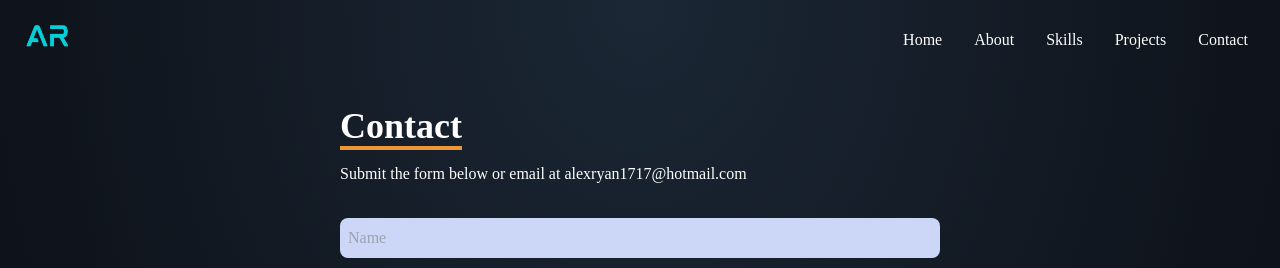
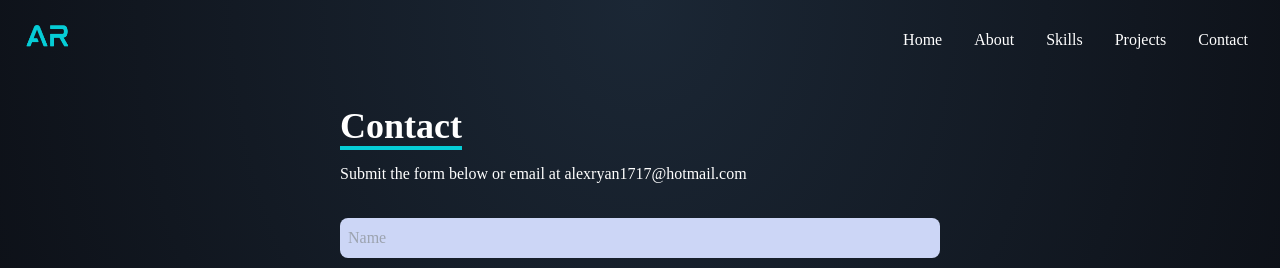
Before and after one commit to alexryan15/alexryan.pro, a React (Create React App) app: page /contact in a window 1280 px wide. Shown: the top 268 px of the page. Built offline with nearby package versions, Linux system fonts and the light colour scheme.

Commit message:
updated site accent color

```diff
--- a/src/App.js
+++ b/src/App.js
@@ -5,6 +5,8 @@ import Skills from "./components/Skills";
 import Contact from "./components/Contact";
 import Projects from "./components/Projects";
 import { Routes, Route } from "react-router-dom";
+
+// MASTER ACCENT COLOR = #06cdd6
 
 function App() {
   return (
--- a/src/components/About.jsx
+++ b/src/components/About.jsx
@@ -1,5 +1,4 @@
 import React from "react";
-import Self from "../assets/self_image.png";
 
 const About = () => {
   return (
@@ -7,12 +6,12 @@ const About = () => {
       <div className="flex flex-col justify-center w-full h-full items-center caret-transparent">
         <div className="max-w-[1000px] w-full gap-8">
           <div className="pb-8 pl-4">
-            <p className="text-4xl font-bold inline border-b-4 border-[#ed9637]">
+            <p className="text-4xl font-bold inline border-b-4 border-[#06cdd6]">
               About
             </p>
           </div>
         </div>
-        <div className="max-w-[1000px] w-full grid sm:grid-cols-2 gap-8 px-4 ">
+        <div className="max-w-[1000px] w-full gap-8 px-4 ">
           <div>
             Hi, I'm Alex. I am a current junior at Penn State University
             studying Computer Science. I am also the Treasurer for the Men's
@@ -25,15 +24,6 @@ const About = () => {
             home and experience the city lifestyle. Upon receiving my degree, I
             plan to pursue a full-time career as a Software Engineer.
           </div>
-          <div>
-            <img
-              src={Self}
-              alt="Alex"
-              width="260px"
-              height="260px"
-              className="border-2 border-[#ed9637] rounded-lg"
-            />
-          </div>
         </div>
       </div>
     </div>
--- a/src/components/Contact.jsx
+++ b/src/components/Contact.jsx
@@ -1,20 +1,51 @@
-import React from 'react'
+import React from "react";
 
 const Contact = () => {
   return (
-    <div name="contact" className='w-full h-screen flex justify-center items-center p-4'>
-        <form method='POST' action="https://getform.io/f/95df4ea5-fe4b-4ef1-b0b5-d905a47bdce3" className='flex flex-col max-w-[600px] w-full'>
-            <div className='pb-8'>
-                <p className='text-4xl font-bold inline border-b-4 border-[#ed9637] text-white caret-transparent'>Contact</p>
-                <p className='text-white pt-4 caret-transparent'>Submit the form below or email at alexryan1717@hotmail.com</p>
-            </div>
-            <input className='p-2 bg-[#ccd6f6] text-black rounded-lg' type="text" placeholder='Name' name='name' required />
-            <input className='my-4 p-2 bg-[#ccd6f6] text-black rounded-lg' type="email" placeholder='Email' name='email' required />
-            <textarea className='bg-[#ccd6f6] p-2 text-black rounded-lg' name="message" rows="10" placeholder='Message' required ></textarea>
-            <button className='text-white border-2 hover:bg-[#ed9637] hover:border-[#ed9637] px-4 py-2 my-8 mx-auto flex items-center rounded-lg'>Send Message</button>
-        </form>
+    <div
+      name="contact"
+      className="w-full h-screen flex justify-center items-center p-4"
+    >
+      <form
+        method="POST"
+        action="https://getform.io/f/95df4ea5-fe4b-4ef1-b0b5-d905a47bdce3"
+        className="flex flex-col max-w-[600px] w-full"
+      >
+        <div className="pb-8">
+          <p className="text-4xl font-bold inline border-b-4 border-[#06cdd6] text-white caret-transparent">
+            Contact
+          </p>
+          <p className="text-white pt-4 caret-transparent">
+            Submit the form below or email at alexryan1717@hotmail.com
+          </p>
+        </div>
+        <input
+          className="p-2 bg-[#ccd6f6] text-black rounded-lg"
+          type="text"
+          placeholder="Name"
+          name="name"
+          required
+        />
+        <input
+          className="my-4 p-2 bg-[#ccd6f6] text-black rounded-lg"
+          type="email"
+          placeholder="Email"
+          name="email"
+          required
+        />
+        <textarea
+          className="bg-[#ccd6f6] p-2 text-black rounded-lg"
+          name="message"
+          rows="10"
+          placeholder="Message"
+          required
+        ></textarea>
+        <button className="text-white border-2 hover:bg-[#06cdd6] hover:border-[#06cdd6] duration-500 px-4 py-2 my-8 mx-auto flex items-center rounded-lg">
+          Send Message
+        </button>
+      </form>
     </div>
-  )
-}
+  );
+};
 
-export default Contact
+export default Contact;
--- a/src/components/Home.jsx
+++ b/src/components/Home.jsx
@@ -7,7 +7,7 @@ const Home = () => {
       <div className="max-w-[1000px] mx-auto px-8 flex flex-col justify-center h-full caret-transparent">
         <p className="text-white text-xl">Hi, I'm</p>
         <h1 className="text-4xl sm:text-6xl font-bold text-white">Alex Ryan</h1>
-        <h2 className="text-5xl font-bold text-[#ed9637]">
+        <h2 className="text-5xl font-bold text-[#06cdd6]">
           Computer Science Student
         </h2>
         <p className="text-white py-4 max-w-[700px] ">
--- a/src/components/Projects.jsx
+++ b/src/components/Projects.jsx
@@ -9,7 +9,7 @@ const Projects = () => {
       {/* Container */}
       <div className="max-w-[1000px] mx-auto p-4 flex flex-col justify-center w-full h-full ">
         <div>
-          <p className="caret-transparent text-4xl font-bold inline border-b-4 border-[#ed9637]">
+          <p className="caret-transparent text-4xl font-bold inline border-b-4 border-[#06cdd6]">
             Projects
           </p>
         </div>
@@ -23,7 +23,7 @@ const Projects = () => {
               Tailwind CSS.
               <br />
               <a
-                className="text-[#ed9637]"
+                className="text-[#06cdd6]"
                 target="_blank"
                 rel="noreferrer"
                 href="https://github.com/alexryan-15/alexryan-15.github.io"
@@ -39,7 +39,7 @@ const Projects = () => {
               using Python and the BeautifulSoup library.
               <br />
               <a
-                className="text-[#ed9637]"
+                className="text-[#06cdd6]"
                 target="_blank"
                 rel="noreferrer"
                 href="https://github.com/alexryan-15/Record-Scraper"
@@ -55,7 +55,7 @@ const Projects = () => {
               Python.
               <br />
               <a
-                className="text-[#ed9637]"
+                className="text-[#06cdd6]"
                 target="_blank"
                 rel="noreferrer"
                 href="https://github.com/alexryan-15/python-leetcode-solutions"
--- a/src/components/Skills.jsx
+++ b/src/components/Skills.jsx
@@ -9,11 +9,14 @@ import Tailwind from "../assets/tailwind.png";
 
 const Skills = () => {
   return (
-    <div name="skills" className="w-full h-screen text-gray-300 caret-transparent">
+    <div
+      name="skills"
+      className="w-full h-screen text-gray-300 caret-transparent"
+    >
       {/* Container */}
       <div className="max-w-[1000px] mx-auto p-4 flex flex-col justify-center w-full h-full ">
         <div>
-          <p className="text-4xl font-bold inline border-b-4 border-[#ed9637]">
+          <p className="text-4xl font-bold inline border-b-4 border-[#06cdd6]">
             Skills
           </p>
         </div>
```
